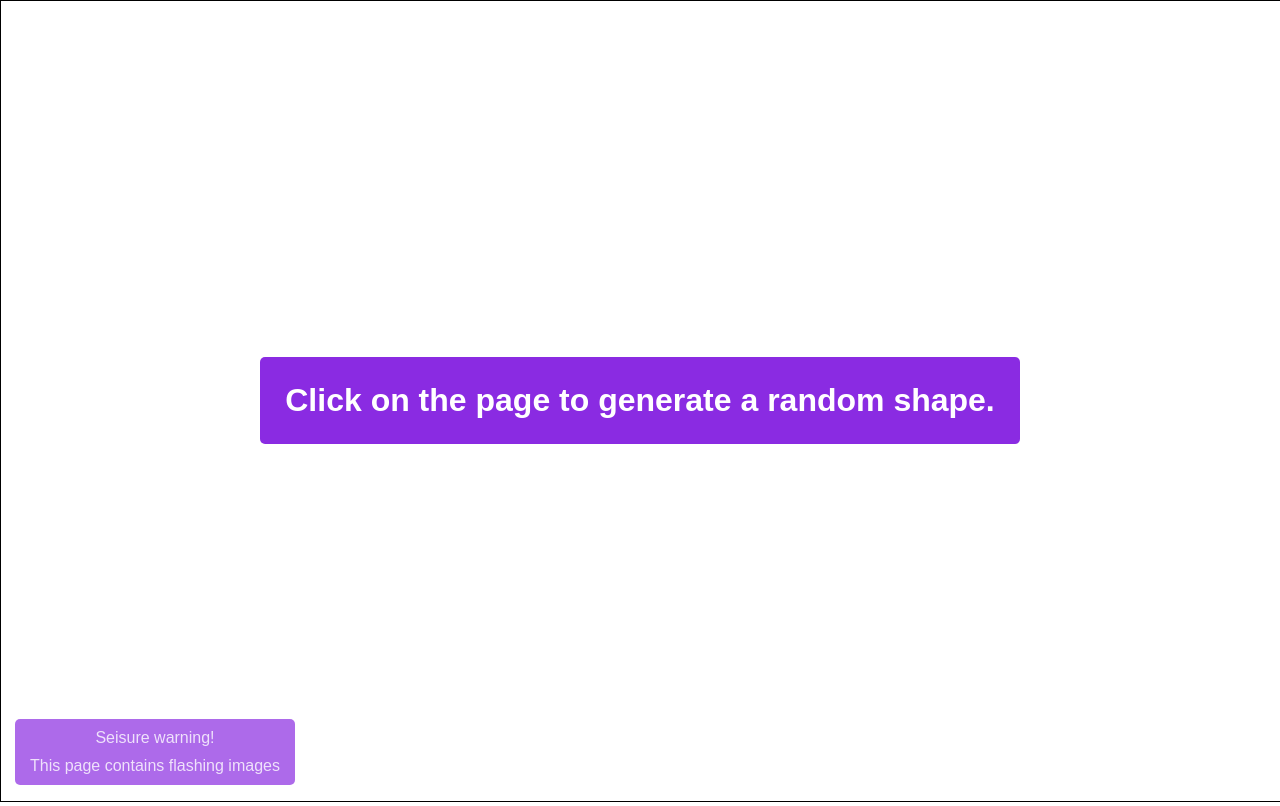
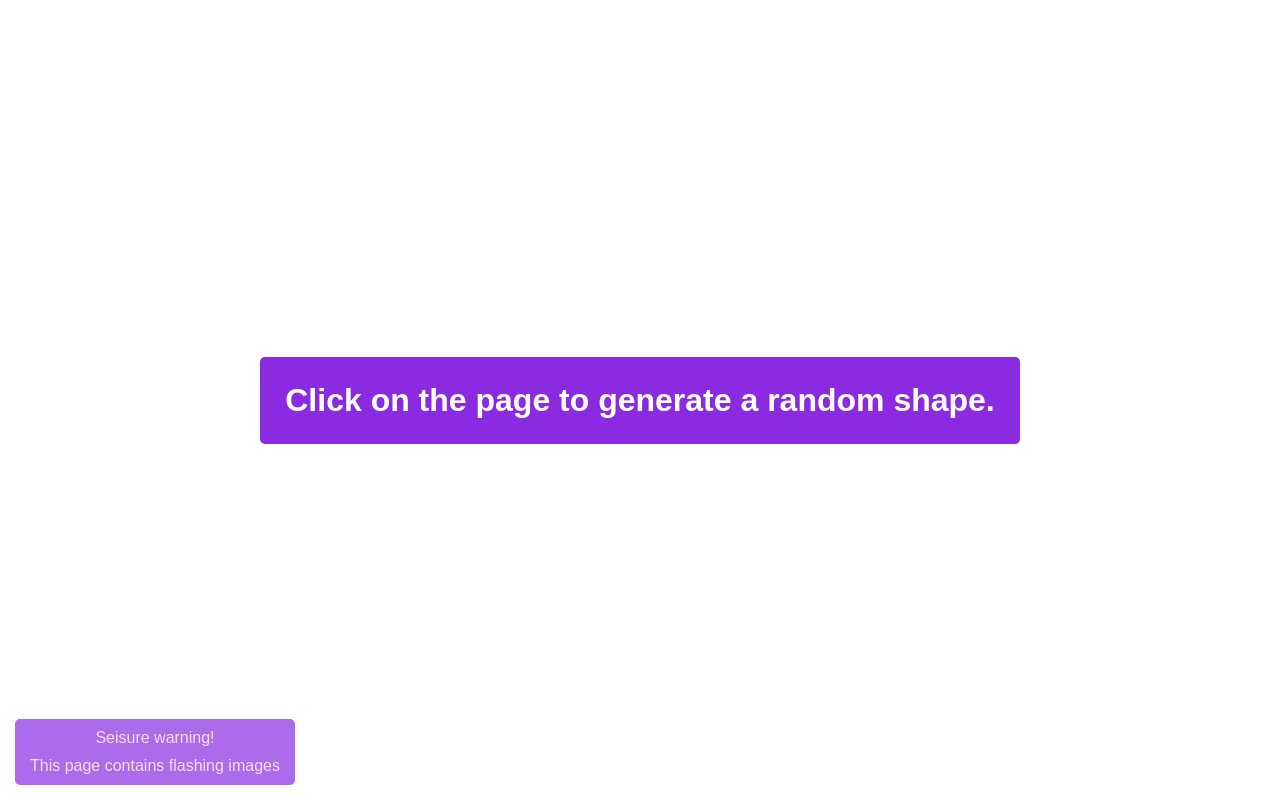
Before and after one commit to tfcb93/Random-Shape-Generator, a website built with Parcel: page index.html in a window 1280 px wide. Built offline with nearby package versions, Linux system fonts and the light colour scheme.

Commit message:
Removes border on canvas (used as a test)

```diff
--- a/index.html
+++ b/index.html
@@ -23,10 +23,6 @@
     body {
         margin: 0;
         overflow: hidden;
-    }
-
-    canvas {
-        border: 1px solid black;
     }
 
     .instruction-card-container {
```
